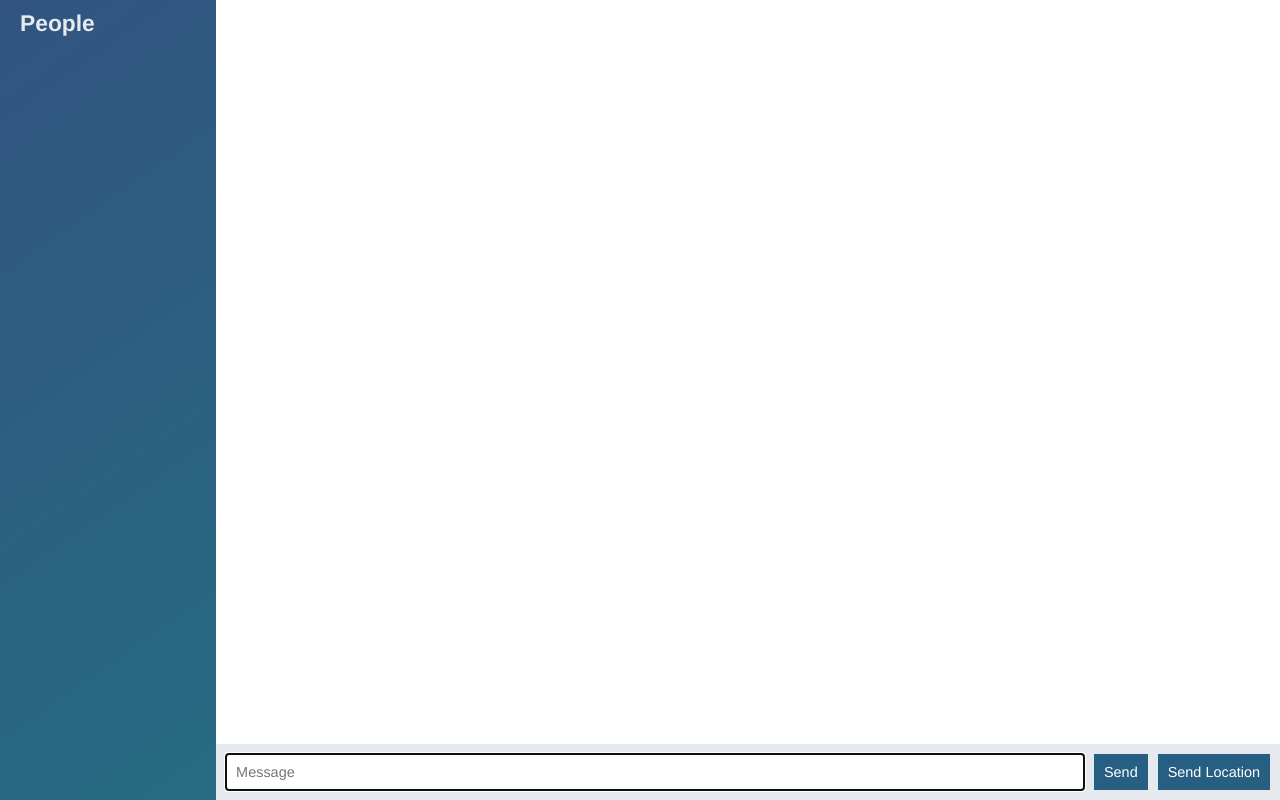
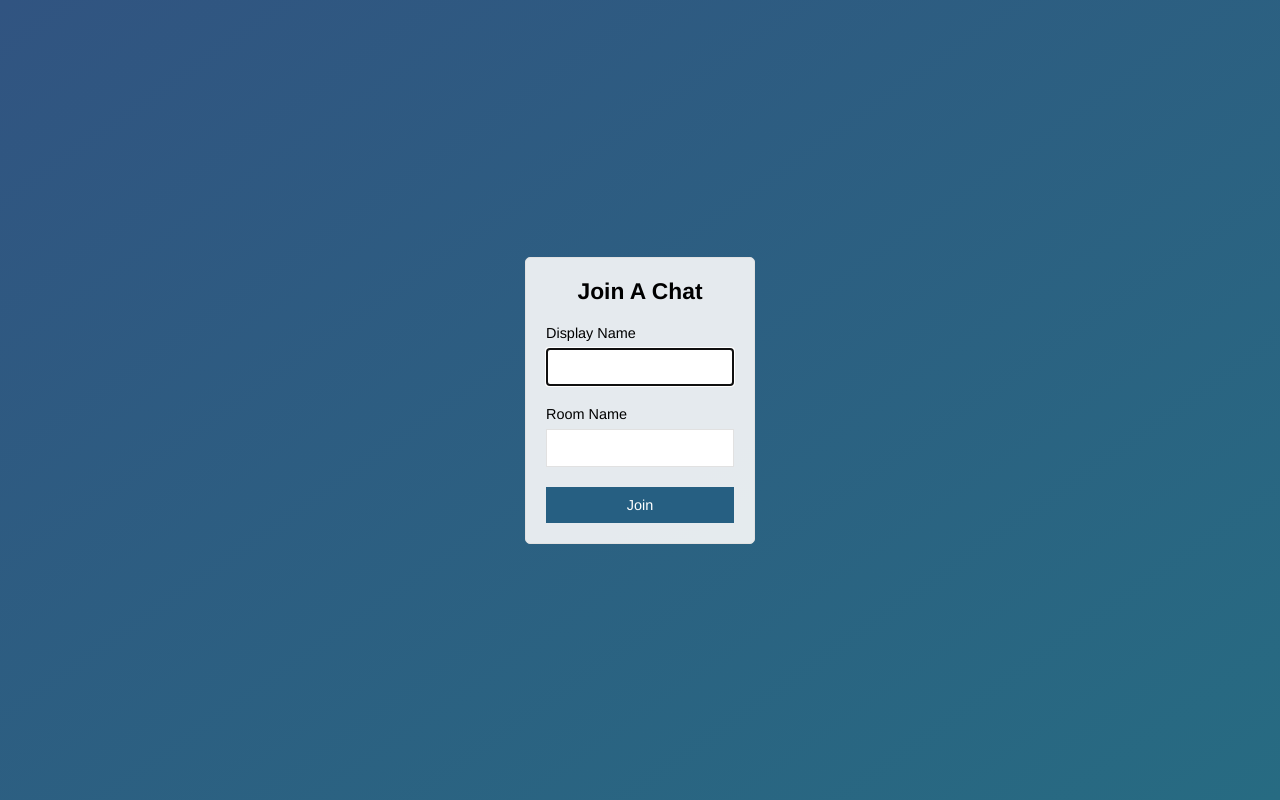
Before and after one commit to smudger007/node-course-chat, a website: page public/index.html in a window 1280 px wide. Drawn offline with nearby package versions, Linux system fonts and the light colour scheme; no server answers.

Commit message:
Added Join Page and linked to chat.html

```diff
--- a/public/index.html
+++ b/public/index.html
@@ -4,62 +4,31 @@
 
 <head>
     <meta charset="utf-8">
+    <title> Join | ChatApp</title>
+    <meta name="viewport" content="width=device-width, initial-scale=1, user-scalable=no">
     <link rel="stylesheet" href="/css/styles.css">
 </head>
 
-<body class="chat">
-
-    <div class="chat__sidebar">
-        <h3>People</h3>
-        <div id="users">
-
-        </div>
+<body class="centered-form">
+    <div class="centered-form__form">
+        <form action="/chat.html">
+            <div class="form-field">
+                <h3>Join A Chat</h3>
+            </div>
+            <div class="form-field">
+                <label>Display Name</label>
+                <input type="text" name="name" autofocus/>
+            </div>
+            <div class="form-field">
+                <label>Room Name</label>
+                <input type="text" name="room"/>
+            </div>
+            <div class="form-field">
+                <button>Join</button>
+            </div>
+        </form>
     </div>
-
-    <div class="chat__main">
-
-        <ol id="messages" class="chat__messages"></ol>
-
-        <div class="chat__footer">
-            <form id="message-form">
-                <input name="message" type="text" placeholder="Message" autofocus autofocus="off"/>
-                <button>Send</button>
-            </form>
-            <button id="send-location">Send Location</button>
-        </div>
-    </div>
-
-    <script id="message-template" type="text/template">
-        <li class="message">
-                <div class="message__title">
-                    <h4>{{from}}</h4>
-                    <span>{{createdAt}}</span>
-                </div>
-                <div class="message__body">
-                    <p>{{text}}</p>
-                </div>
-            </li>
-    </script>
+</body>
 
 
-    <script id="message-location-template" type="text/template">
-        <li class="message">
-                <div class="message__title">
-                    <h4>{{from}}</h4>
-                    <span>{{createdAt}}</span>
-                </div>
-                <div class="message__body">
-                    <a href="{{url}}" target="_blank"> My Current Location </a>
-                </div>
-            </li>
-    </script>
-
-    <script src="/socket.io/socket.io.js"></script>
-    <script src="/js/libs/jquery-3.3.1.min.js"></script>
-    <script src="/js/libs/moment.js"></script>
-    <script src="/js/libs/mustache.js"></script>
-    <script src="/js/index.js"> </script>
-
-</body>
-
 </html>
```
Also changed, not shown: public/chat.html (added, +67 -0 lines), public/js/chat.js (renamed from public/js/index.js).
